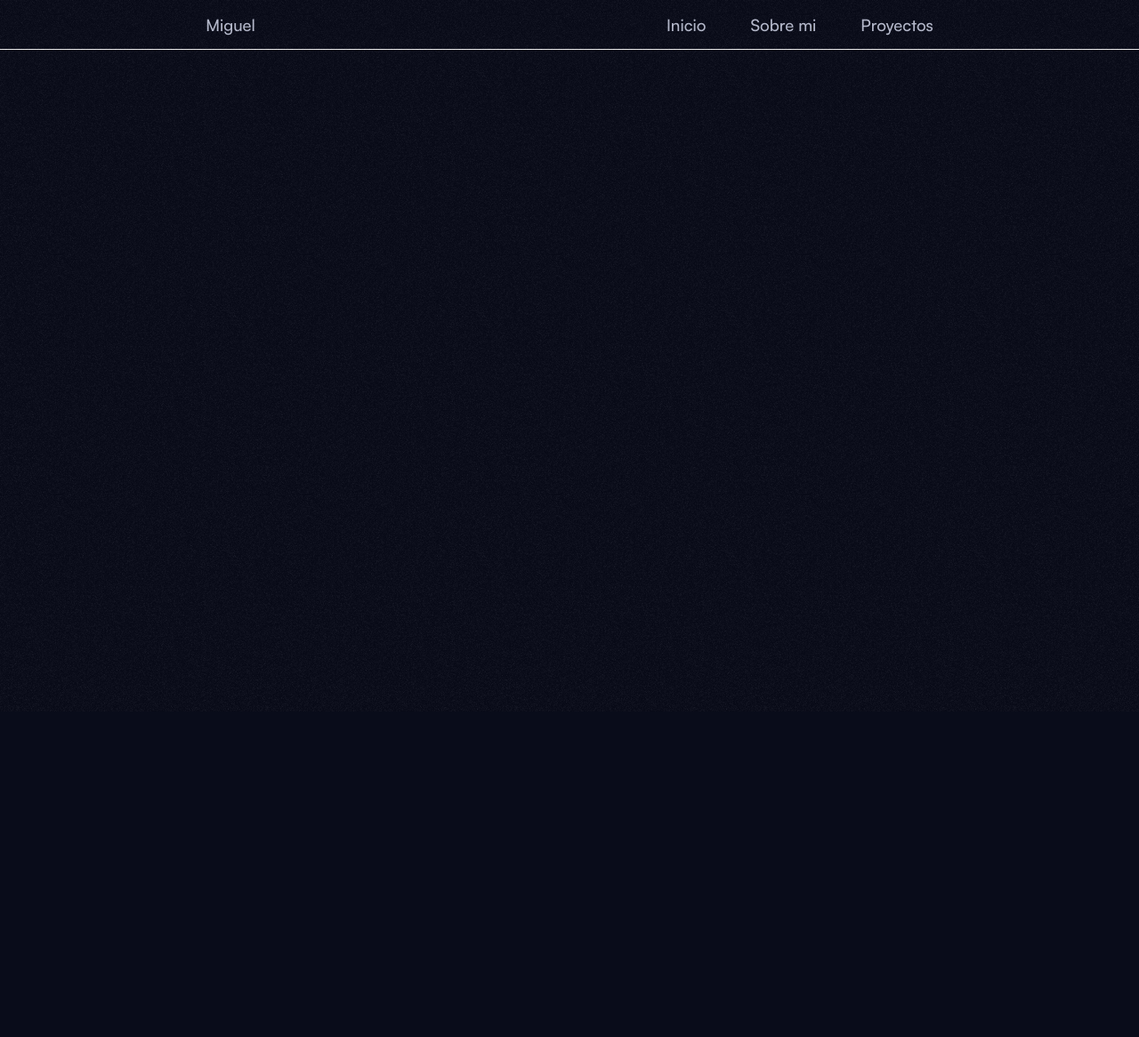
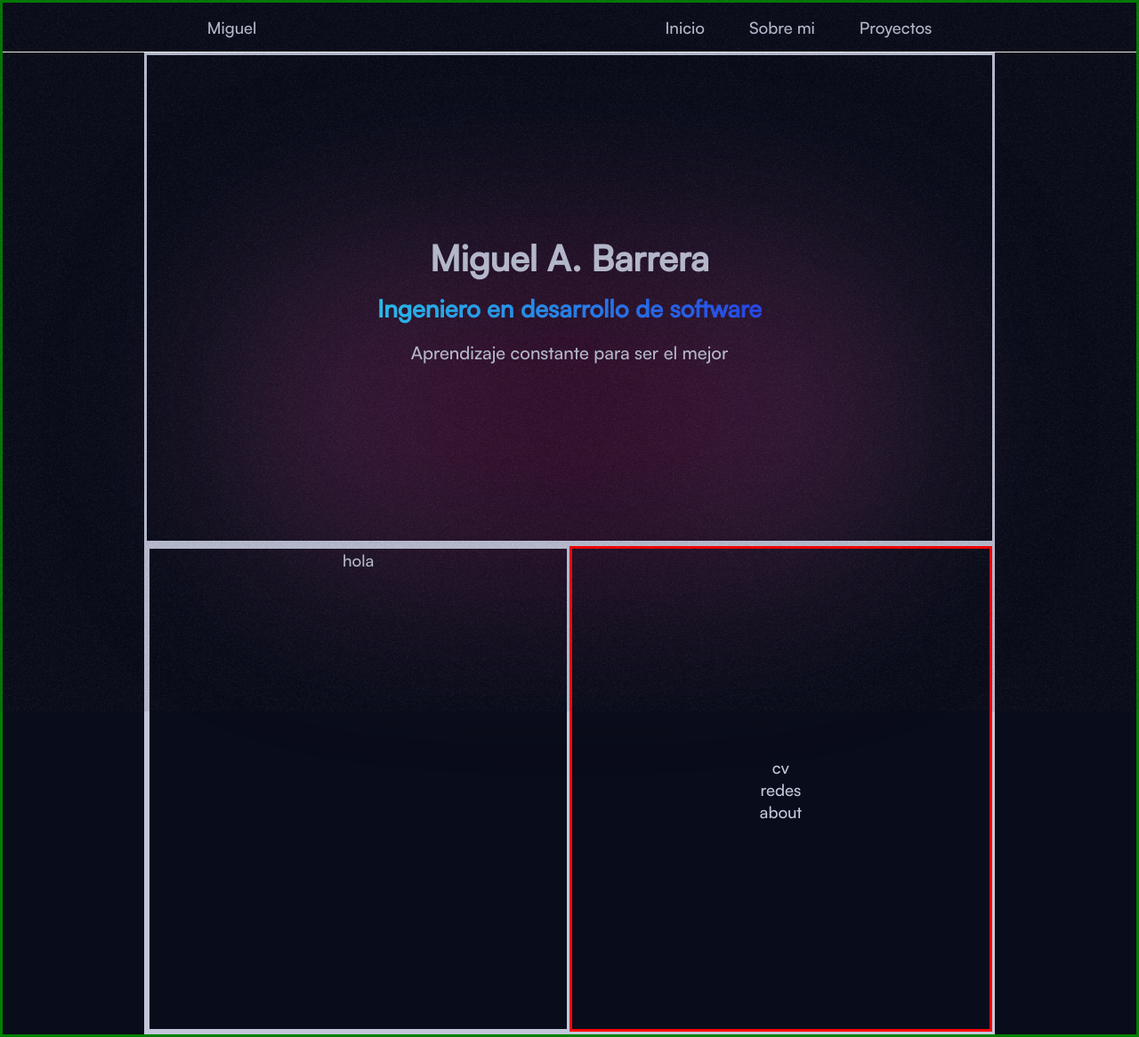
Before and after one commit to INGMIKY/portafolio, an Astro site: page / in a window 1280 px wide. Shown: the whole page at 89% size. Before the commit the page ends 800 px from the top, so only its background shows below. Built offline with nearby package versions, Linux system fonts and the light colour scheme; Astro itself is replaced by a stand-in of ours.

Commit message:
Layout about implementado

```diff
--- a/src/components/App.tsx
+++ b/src/components/App.tsx
@@ -1,16 +1,35 @@
-import '../styles/App.css'
+import '../styles/App.css';
+
 
 const App = () => {
     return (
         <>
-           <nav>
+            <span className='glow'></span>
+            <nav>
                 <div>Miguel</div>
                 <ul>
                     <li>Inicio</li>
                     <li>Sobre mi</li>
                     <li>Proyectos</li>
                 </ul>
-           </nav>
+            </nav>
+            <main className='sectionContainer'>
+                <section className='home'>
+                    <h1>Miguel A. Barrera</h1>
+                    <h2>Ingeniero en desarrollo de software</h2>
+                    <p>Aprendizaje constante para ser el mejor</p>
+                </section>
+                <section className="about">
+                    <div className='avatar'>
+                        hola
+                    </div>
+                    <div className='aboutInfoContainer'>
+                        <div>cv</div>
+                        <div>redes</div>
+                        <div>about</div>
+                    </div>
+                </section>
+            </main>
         </>
     )
 }
--- a/src/layouts/Layout.astro
+++ b/src/layouts/Layout.astro
@@ -11,10 +11,3 @@
 		<slot />
 	</body>
 </html>
-
-<style>
-	html,
-	body {
-		margin: 0;
-	}
-</style>
--- a/src/styles/App.css
+++ b/src/styles/App.css
@@ -18,19 +18,45 @@ body{
     background: var(--background-Primario);
     color: var(--color-texto);
     font-family: 'Satoshi',sans-serif;
-    font-size: clamp(1rem, 2vw, 1.15rem);
-
+    font-size: clamp(1.10rem, 2vw, 1.15rem);
+    border: solid green;
+    /* height: 100vh; */
 }
 
 body::after{
     content: "";
     position: absolute;
-    background-image: url("../assets/img/noisy.2053babc.webp");
     width: 100%;
     height: 100%;
+    background-image: url("../assets/img/noisy.2053babc.webp");
     inset: 0;
     user-select: none;
     pointer-events: none;
+    /* border: solid red; */
+}
+
+.glow{
+    /* border: solid;
+    position: absolute;
+    top: 15em;
+    right: 50%;
+    width: 40em;
+    max-width: 100%;
+    display: block;
+    z-index: -1; */
+    /* border: solid red; */
+    position: absolute;
+    width: 40em;
+    max-width: 100%;
+    height: 20em;
+    top: 15em;
+    left: 50%;
+    transform: translate(-50%);
+    border-radius: 30%;
+    background: radial-gradient(#460631aa 20%, #d886c455 100%);
+    filter: blur(100px);
+    z-index: -1;
+
 }
 
 nav{
@@ -47,6 +73,87 @@ nav{
         gap: 50px;
     }
 
+.sectionContainer{
+    /* border:  red solid; */
+    display: flex;
+    flex-direction: column;
+    justify-content: center;
+    align-items: center;
+    text-align: center;
+}
+
+section{
+    width: 75%;
+    height: 30em;
+    display: flex;
+    flex-direction: column;
+    align-items: center;
+    justify-content: center;
+    border: solid;
+}
+
+    .home{
+        /* border: solid green;  */
+        line-height: 1.7;
+
+    }
+
+        .home h1{
+            font-size: clamp(2.5rem, 3vw, 10rem);
+        }
+
+        .home h2{
+            font-size: clamp(1.7rem, 2vw, 8rem);
+            background: linear-gradient(270deg, #273df7 0%, #29fcfd 100%);
+            background-size: 150%;
+            background-clip: text;
+            -webkit-text-fill-color: transparent;
+            animation: horizontal 4s linear infinite;
+        }
+
+        @keyframes horizontal {
+            0% {
+                background-position: 0% 50%;
+            }
+
+            50%{
+                background-position: 100% 50%;
+            }
+
+            100%{
+                background-position: 0% 50%;
+            }
+        }
+
+        .home p{
+            font-size: 20px;
+            margin-top: 10px;
+        }
+
+    .about{
+        /* border: solid; */
+        display: flex;
+
+    }
+
+        .avatar{
+            border: solid;
+            flex: 1;
+            width: 100%;
+            height: 100%;
+        }
+
+        .aboutInfoContainer{
+            border: solid red;
+            flex: 1;
+            width: 100%;
+            height: 100%;
+            display: flex;
+            align-items: center;
+            justify-content: center;
+            flex-direction: column;
+        }
+
 /* Diseño para movil */
 @media (max-width: 480px){
 
@@ -59,6 +166,8 @@ nav{
 
 /* Estilos para PC */
 @media (min-width: 769px) {
-
+    .about{
+        flex-direction: row;
+    }
 
 }
```
Also changed, not shown: src/assets/img/logo.png (added).
